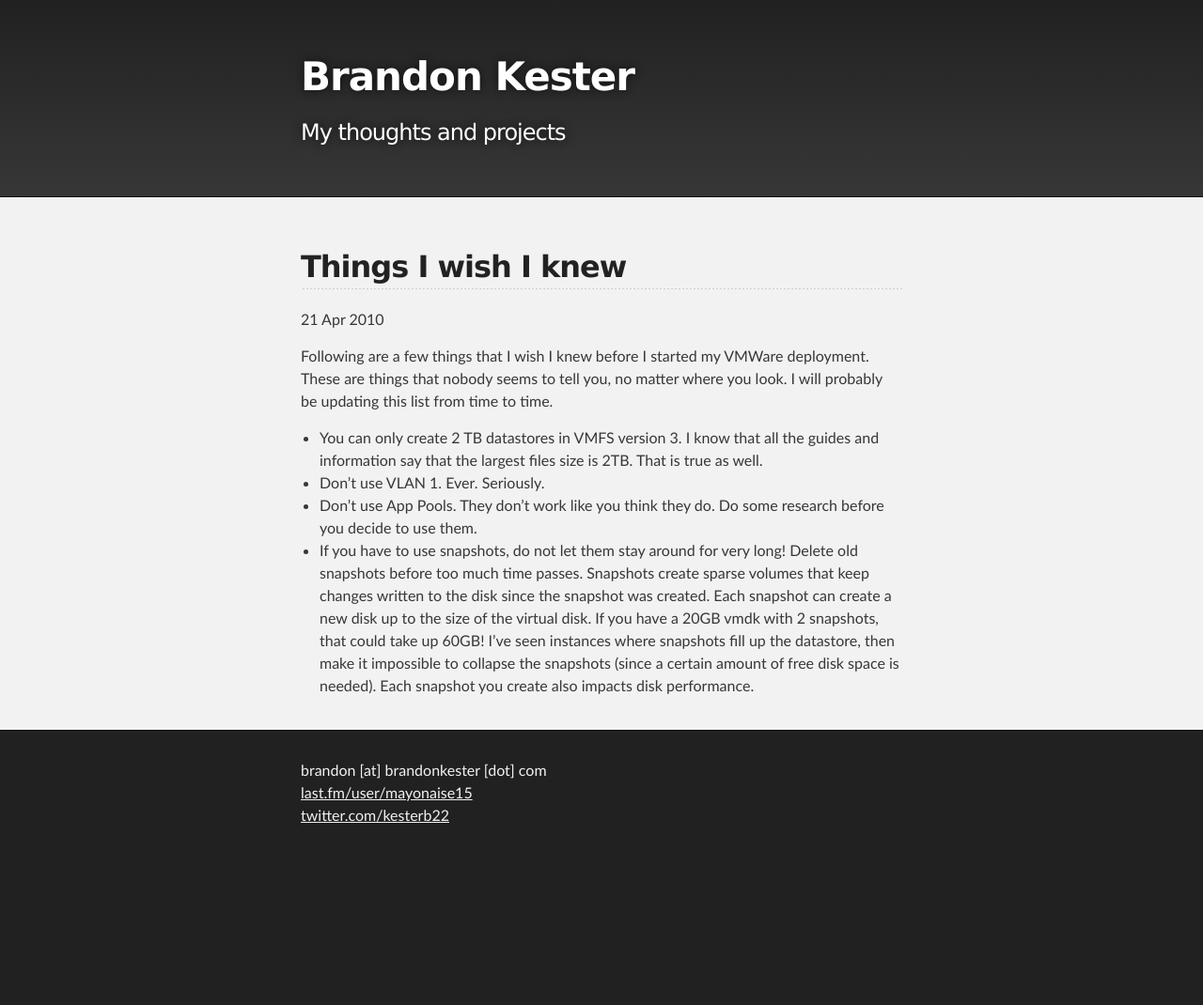
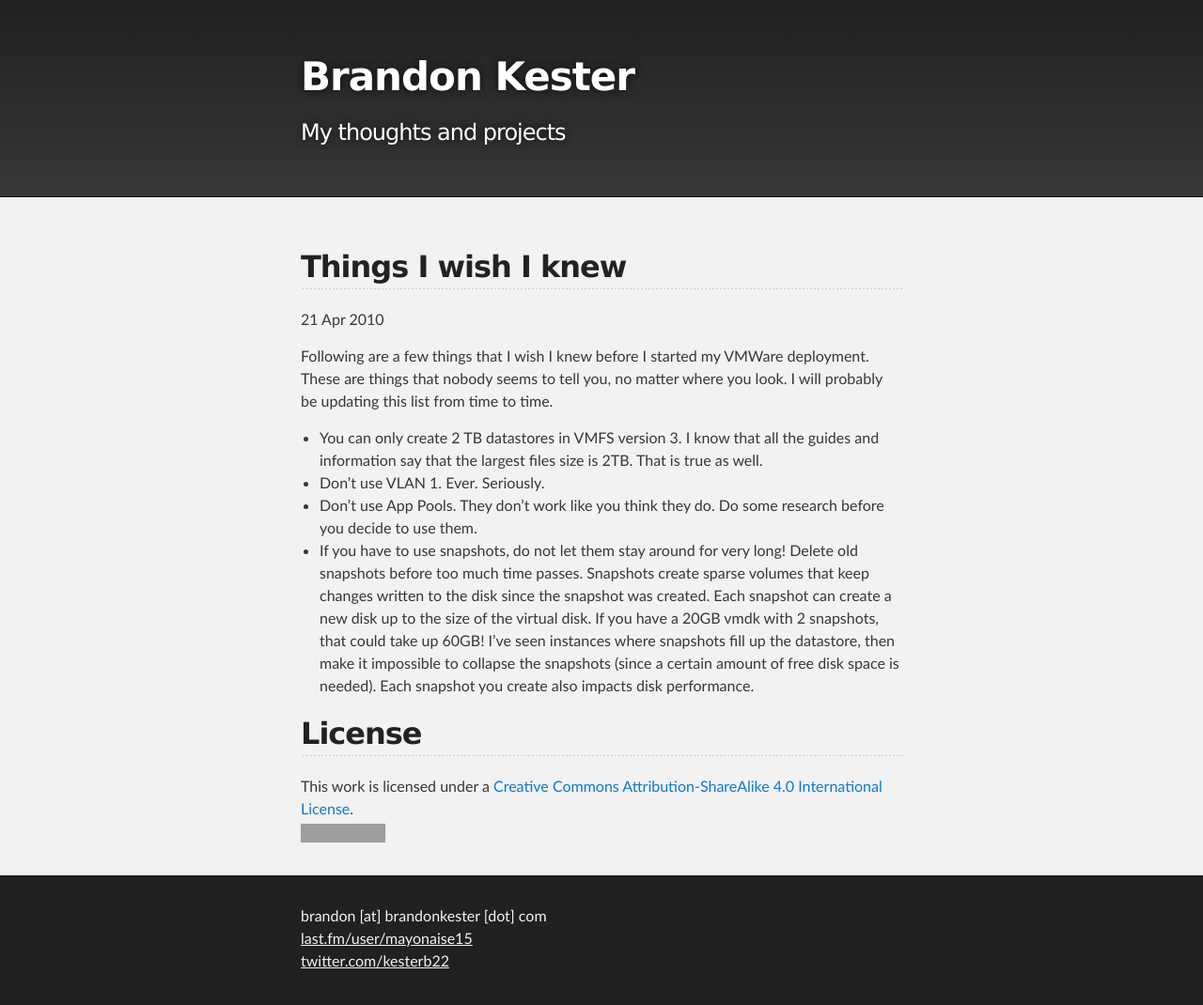
Before and after one commit to kesterb/kesterb.github.io, a Jekyll site: the page built from _posts/2010-04-21-things-i-wish-i-knew.markdown, in a window 1280 px wide. Shown: the whole page at 94% size. Built offline with Jekyll 4.4.1, drawn with Linux system fonts in a browser that asks for light colours; before the commit the page ends 915 px from its top, so only the background shows below that; grey boxes are pictures that could not be loaded.

Commit message:
Added CC 4.0 license

```diff
--- a/_layouts/post.html
+++ b/_layouts/post.html
@@ -7,3 +7,10 @@ layout: default
 <div class="post">
 {{ content }}
 </div>
+<h2>License</h2>
+<p>
+    This work is licensed under a <a rel="license" href="http://creativecommons.org/licenses/by-sa/4.0/">Creative Commons Attribution-ShareAlike 4.0 International License</a>.<br />
+  <a rel="license" href="http://creativecommons.org/licenses/by-sa/4.0/">
+    <img alt="Creative Commons License" style="border-width:0" src="https://i.creativecommons.org/l/by-sa/4.0/88x31.png" />
+  </a>
+</p>
```
